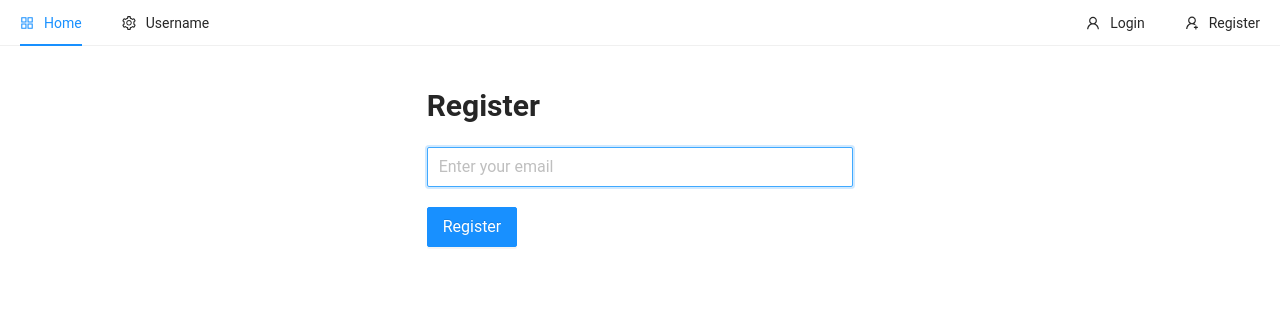
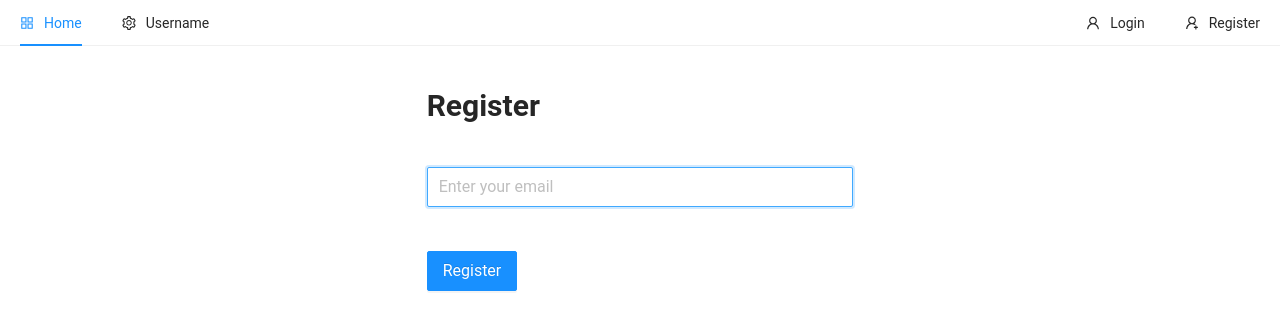
Before and after one commit to necelentano/mern-ecommerce, a React (Create React App) app in the folder client/: page /register in a window 1280 px wide. Shown: the top 330 px of the page. Built offline with nearby package versions, Linux system fonts and the light colour scheme; the HTML template or start-up script is replaced by a standard one.

Commit message:
13. Email Link to Signin code refactoring

```diff
--- a/client/src/index.js
+++ b/client/src/index.js
@@ -8,11 +8,11 @@ import reportWebVitals from './reportWebVitals';
 import { BrowserRouter as Router } from 'react-router-dom';
 
 ReactDOM.render(
-  <React.StrictMode>
-    <Router>
-      <App />
-    </Router>
-  </React.StrictMode>,
+  //<React.StrictMode>
+  <Router>
+    <App />
+  </Router>,
+  //</React.StrictMode>
   document.getElementById('root')
 );
 
--- a/client/src/pages/auth/Register.js
+++ b/client/src/pages/auth/Register.js
@@ -1,18 +1,17 @@
-import { useState } from 'react';
-import { Row, Col, Input, Button, Typography } from 'antd';
+import { Row, Col, Form, Input, Button, Typography } from 'antd';
 import { ToastContainer, toast } from 'react-toastify';
 import 'react-toastify/dist/ReactToastify.css';
 
 import { auth } from '../../firebase';
 
 const { Title } = Typography;
+const { Item } = Form;
 
 const Register = () => {
-  const [email, setEmail] = useState('');
+  const [form] = Form.useForm();
 
-  const handleSubmit = async (e) => {
-    //
-    e.preventDefault();
+  // submit user email and get link to complete registration
+  const submitEmail = async (email) => {
     const config = {
       url: 'http://localhost:3000/register/complete',
       handleCodeInApp: true,
@@ -26,29 +25,57 @@ const Register = () => {
 
     // Save user email in localStorage
     window.localStorage.setItem('emailForRegistration', email);
-    // Claer state - email
-    setEmail('');
+    // Claer input from email
+    form.resetFields();
+  };
+
+  const onFinish = ({ email }) => {
+    console.log('Success:', email);
+    submitEmail(email);
+  };
+
+  const onFinishFailed = (errorInfo) => {
+    console.log('Failed:', errorInfo);
   };
 
   const registerForm = () => (
-    <form style={{ marginTop: 20 }}>
-      <Input
-        placeholder="Enter your email"
-        label="Type your email"
-        value={email}
-        onChange={(e) => setEmail(e.target.value)}
-        size="large"
-        autoFocus
-      />
+    <Form
+      style={{ marginTop: 40 }}
+      form={form}
+      size="large"
+      name="register"
+      onFinish={onFinish}
+      onFinishFailed={onFinishFailed}
+    >
+      <Item
+        name="email"
+        rules={[
+          {
+            type: 'email',
+            message: 'The input is not valid email!',
+          },
+          {
+            required: true,
+            message: 'Please input your email!',
+          },
+        ]}
+      >
+        <Input
+          placeholder="Enter your email"
+          //onChange={(e) => setEmail(e.target.value)}
+          size="large"
+          autoFocus
+        />
+      </Item>
       <Button
         type="primary"
-        onClick={handleSubmit}
+        htmlType="submit"
         style={{ marginTop: 20 }}
         size="large"
       >
         Register
       </Button>
-    </form>
+    </Form>
   );
 
   return (
```
